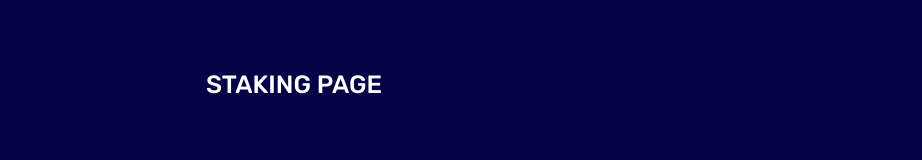
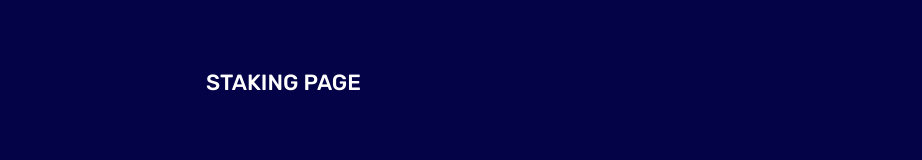
Before and after one commit to technical-channel/vaultystaking, a React (Create React App) app: page /staking in a window 1280 px wide. Shown: the part 199-359 px from the top of the page, without its empty margins (124-1046 px from the left). Built offline with nearby package versions, Linux system fonts and the light colour scheme; what @walletconnect/web3-provider would draw is missing.

Commit message:
Update Staking.js

```diff
--- a/src/Pages/Staking.js
+++ b/src/Pages/Staking.js
@@ -178,6 +178,7 @@ function Staking(props) {
               style={{
                 color: "white",
                 marginLeft: "25%",
+                fontSize:"22px"
               }}
             >
               STAKING PAGE
```
